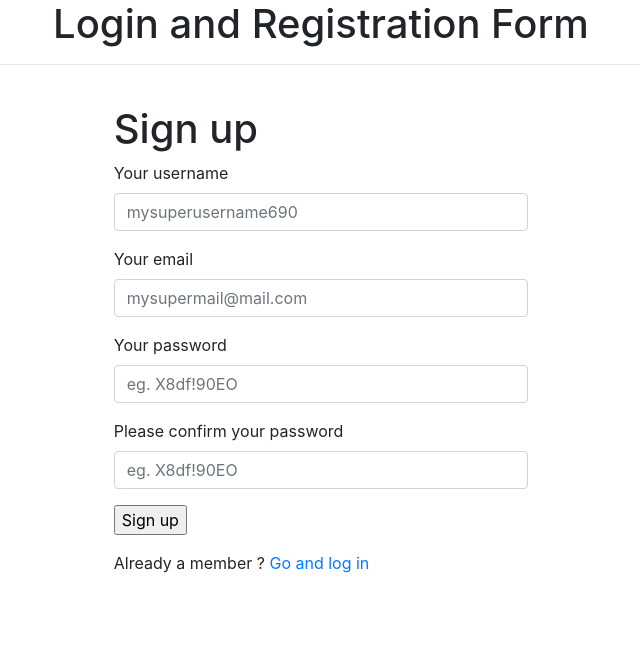
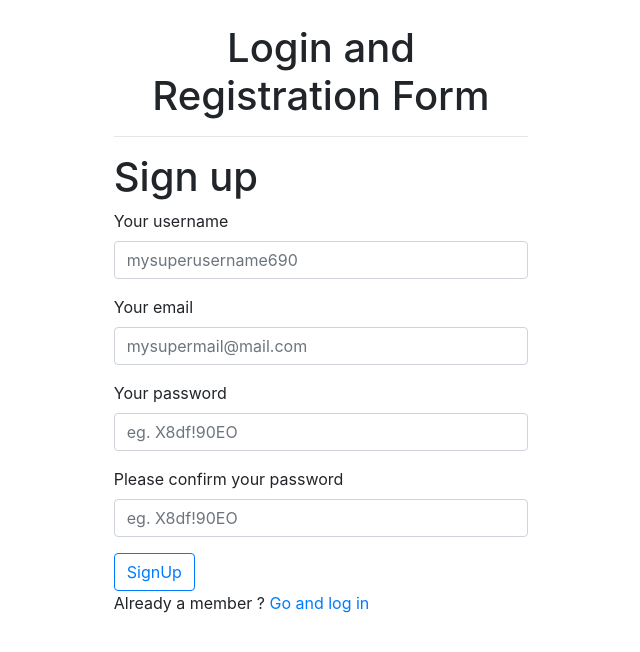
Before and after one commit to axelviku/PHP_Login_intern, a PHP site: page / in a window 1280 px wide. Shown: the top 652 px of the page, without its empty margins (319-959 px from the left). Run offline with PHP 8.4, Linux system fonts and the light colour scheme.

Commit message:
update in code and alert

```diff
--- a/index.php
+++ b/index.php
@@ -1,6 +1,6 @@
 <?php
     include_once('dbFunction.php');
-       $reg_success=$reg_not_success=$email_exist=$pass_match= '';
+    $reg_success=$reg_not_success=$email_exist=$pass_match= '';
      $funObj = new dbFunction();
     if(!empty($_POST['register'])){
         $username = $_POST['username'];
@@ -75,22 +75,14 @@
         <meta name="author" content="Codrops" />
         <link rel="shortcut icon" href="../favicon.ico">
         <link rel="stylesheet" href="https://stackpath.bootstrapcdn.com/bootstrap/4.3.1/css/bootstrap.min.css" integrity="sha384-ggOyR0iXCbMQv3Xipma34MD+dH/1fQ784/j6cY/iJTQUOhcWr7x9JvoRxT2MZw1T" crossorigin="anonymous">
-        <!-- <link rel="stylesheet" type="text/css" href="css/demo.css" />
-        <link rel="stylesheet" type="text/css" href="css/style2.css" />
-        <link rel="stylesheet" type="text/css" href="css/animate-custom.css" />   -->
-    </head>
+  </head>
     <body>
         <div class="container">
-            <header>
-                <h1 class="text-center">Login and Registration Form  </h1>
-                <hr>
-            </header>
             <section>
                 <div id="container_demo" >
-
-                   <!-- <a class="hiddenanchor" id="toregister"></a>
-                    <a class="hiddenanchor" id="tologin"></a>   -->
                     <div class="col-xl-5 col-lg-6 col-md-8 col-sm-10 mx-auto form p-4">
+                    <h1 class="text-center">Login and Registration Form  </h1>
+                     <hr>
                         <div id="register">
                             <form name="login" method="post" action="">
                                 <h1> Sign up </h1>
@@ -110,9 +102,9 @@
                                     <label for="passwordsignup_confirm"  data-icon="p">Please confirm your password </label>
                                     <input class="form-control" id="passwordsignup_confirm" name="confirm_password" required="required" type="password" placeholder="eg. X8df!90EO"/>
                                 </div>
-                                <div class="form-group">
-                                    <input type="submit" name="register" value="Sign up"/>
-                                </div>
+                                <button type="submit" name="register" value="Sign up" class="btn btn-outline-primary">
+                                    SignUp
+                                </button>
                                 <p class="change_link">
                                     Already a member ?
                                     <a href="login.php" class="to_register"> Go and log in </a>
```
Also changed, not shown: home.php (+3 -4 lines), dbFunction.php (line endings or trailing spaces).
